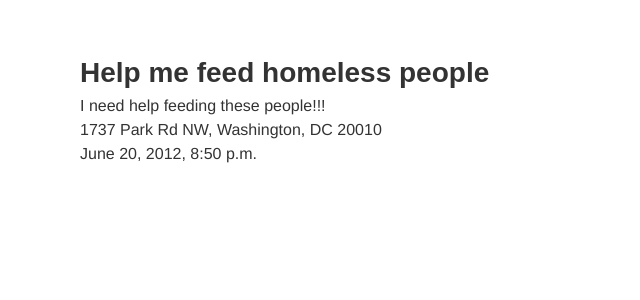
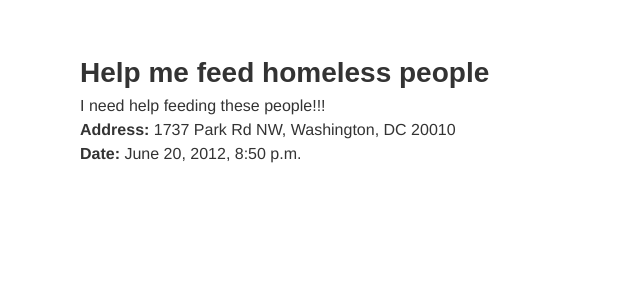
Before and after one commit to madirey/service_watch, a Django app: page /task/1 in a window 1280 px wide. Shown: the part 117-417 px from the top of the page, without its empty margins (0-640 px from the left). Run offline with Django 3.2, Linux system fonts and the light colour scheme; data comes from the database, SQL or seed files in the repository; parts of the project's set-up code (start-up, migrations or seed data) failed here and were passed over.

Commit message:
edited task

```diff
--- a/servicewatch/static/css/jquery.tagit.css
+++ b/servicewatch/static/css/jquery.tagit.css
@@ -48,7 +48,7 @@ ul.tagit input[type="text"] {
     border: none;
     margin: 0;
     padding: 0;
-    width: inherit;
+    width: 500px;
     background-color: inherit;
     outline: none;
 }
--- a/servicewatch/static/css/style.css
+++ b/servicewatch/static/css/style.css
@@ -719,3 +719,8 @@ section.blank {
 #tagline {
   padding-bottom: 3em;
 }
+#black-image{
+  width:200px;
+  height:200px;
+  background-color:black;
+}
--- a/servicewatch/templates/Task.html
+++ b/servicewatch/templates/Task.html
@@ -26,8 +26,14 @@
 		<h2>{{task.title}}</h2>
 		<h3>{{task.grower}}</h3>
 		<p>{{task.description}}</p>
-		<p><span>{{task.address}}</span><p>
-		<p><span>{{task.time}}</span><p>
+		<div id="details" class="span9">
+			<p><b>Address:       </b>{{task.address}}<p>
+			<p><b>Date:          </b>{{task.time}}</p>
+		</div>
+	</div>
+	<div class="span3">
+		<div id="box">
+		</div>
 	</div>
 
 <footer></footer>
--- a/servicewatch/templates/UserSurvey.html
+++ b/servicewatch/templates/UserSurvey.html
@@ -15,6 +15,7 @@
     	});
 	</script>
 	<h2>Skills</h2>
+	<p>
 	<ul id="skills">
 
 	</ul>
```
